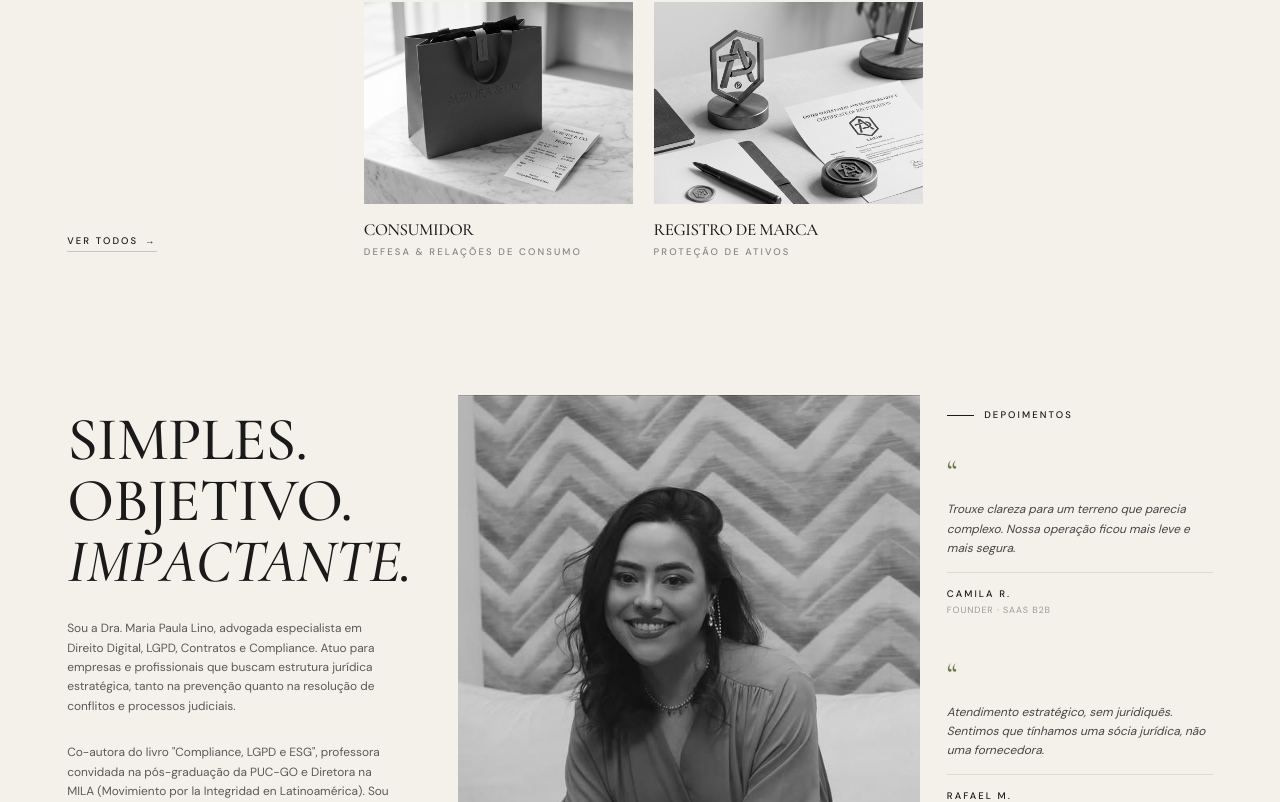
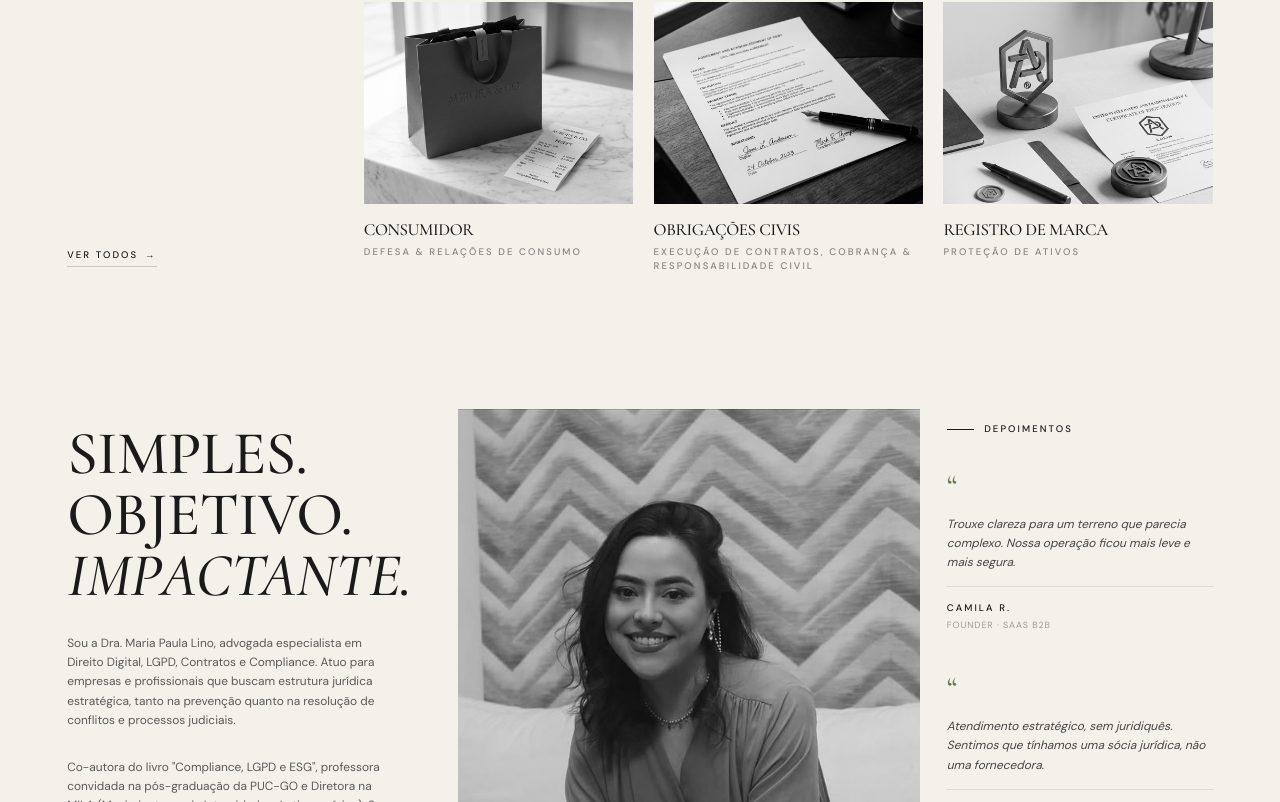
Before and after one commit to anacquesta/mariapaula-project, a React (Vite) app: page / in a window 1280 px wide. Shown: the part 1280-2082 px from the top of the page. Built offline with nearby package versions, Linux system fonts and the light colour scheme; the HTML template or start-up script is replaced by a standard one.

Commit message:
feat: add Civil Obligations to featured areas

```diff
--- a/src/components/site/Areas.tsx
+++ b/src/components/site/Areas.tsx
@@ -3,6 +3,7 @@ import project2 from "@/assets/project-2.png";
 import project3 from "@/assets/project-3.png";
 import project4 from "@/assets/project-4.png";
 import project5 from "@/assets/project-5.png";
+import project6 from "@/assets/project-6.png";
 import { useReveal } from "@/hooks/use-reveal";
 
 const featuredAreas = [
@@ -32,6 +33,12 @@ const featuredAreas = [
   },
   {
     n: "05",
+    title: "OBRIGAÇÕES CIVIS",
+    subtitle: "Execução de Contratos, Cobrança & Responsabilidade Civil",
+    img: project6,
+  },
+  {
+    n: "06",
     title: "REGISTRO DE MARCA",
     subtitle: "Proteção de Ativos",
     img: project5,
```
Also changed, not shown: src/assets/project-6.png (added).
